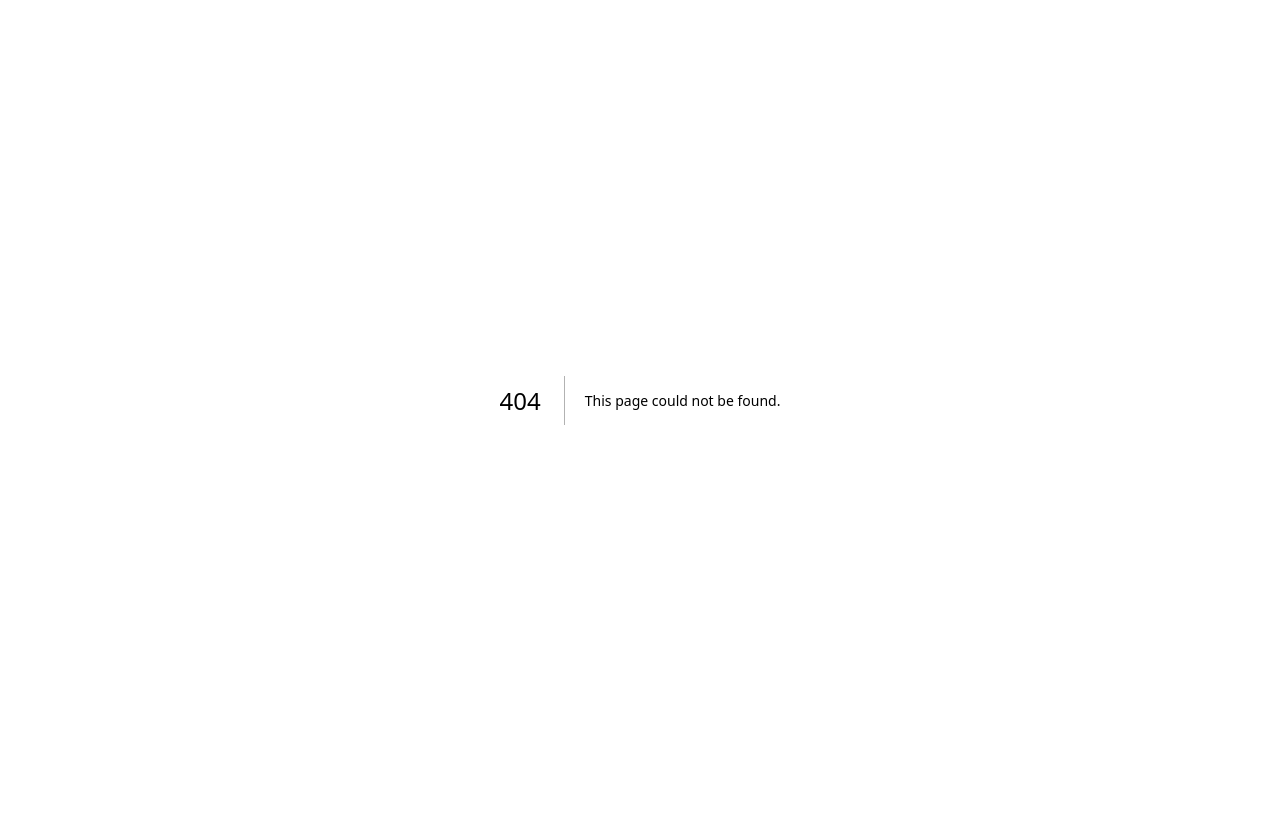
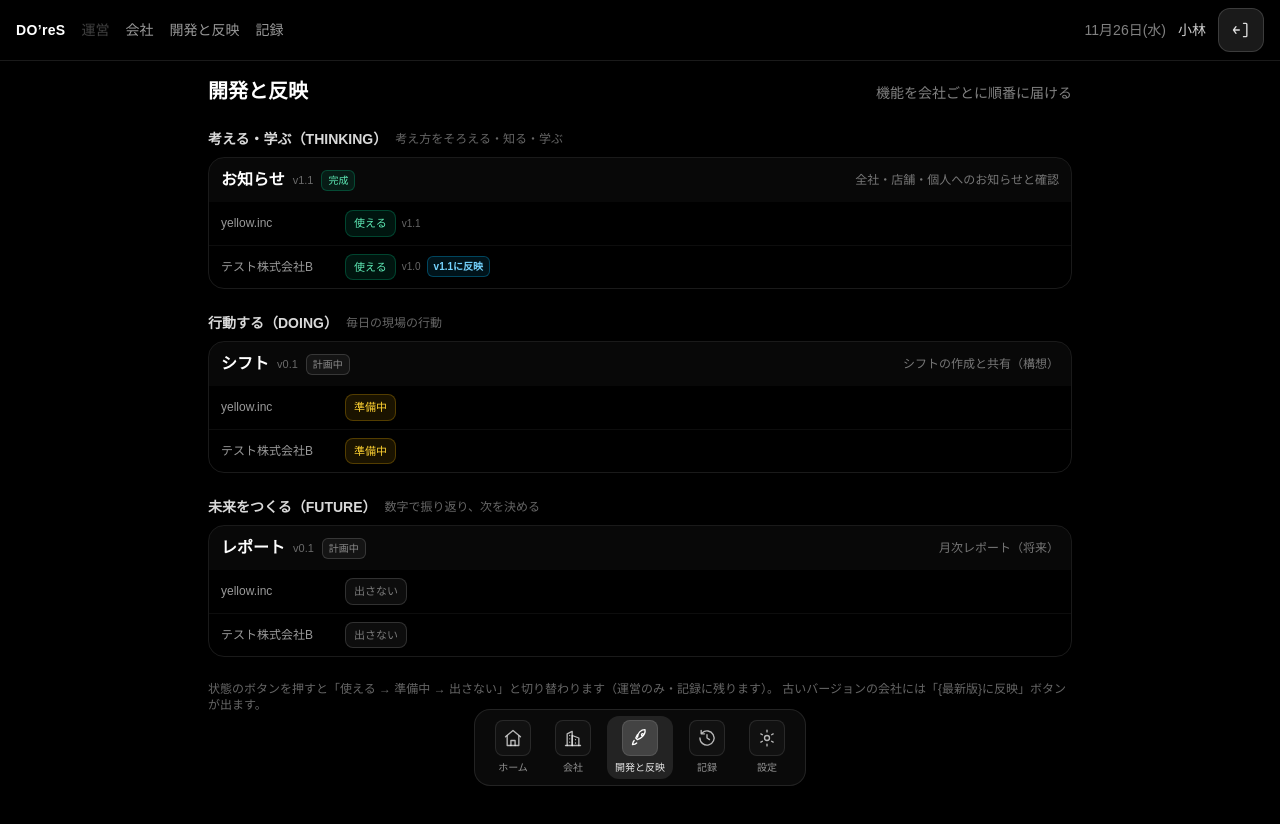
Before and after one commit to yellow-japan/dores, a Next.js app: page /preview/platform/deploy in a window 1280 px wide. Before the commit this address had no page. Shown: the top 824 px of the page. Before the commit the page ends 800 px from the top, so only its background shows below. Built offline with nearby package versions, Linux system fonts and the light colour scheme.

Commit message:
Create page.tsx

```diff
--- /dev/null
+++ b/app/preview/platform/deploy/page.tsx
@@ -0,0 +1,33 @@
+import PlatformShell from "@/components/platform/PlatformShell";
+import DeployView from "@/components/platform/DeployView";
+
+export default function Preview() {
+  const layers = [
+    { layer: "THINKING", label: "考える・学ぶ（THINKING）", description: "考え方をそろえる・知る・学ぶ", required: false },
+    { layer: "DOING", label: "行動する（DOING）", description: "毎日の現場の行動", required: false },
+    { layer: "FUTURE", label: "未来をつくる（FUTURE）", description: "数字で振り返り、次を決める", required: false },
+    { layer: "FOUNDATION", label: "土台（共通）", description: "どの会社にも必ず入る共通部分", required: true },
+  ];
+  const features = [
+    { key: "notices", name: "お知らせ", description: "全社・店舗・個人へのお知らせと確認", stage: "done", layer: "THINKING", current_version: "v1.1" },
+    { key: "shifts", name: "シフト", description: "シフトの作成と共有（構想）", stage: "planning", layer: "DOING", current_version: "v0.1" },
+    { key: "reports", name: "レポート", description: "月次レポート（将来）", stage: "planning", layer: "FUTURE", current_version: "v0.1" },
+  ];
+  const tenants = [
+    { id: "t1", slug: "yellow", display_name: "yellow.inc", status: "active", stores: 4, people: 8 },
+    { id: "t2", slug: "test-b", display_name: "テスト株式会社B", status: "preparing", stores: 2, people: 3 },
+  ];
+  const matrix = [
+    { tenant_id: "t1", feature_key: "notices", state: "available", enabled_version: "v1.1" },
+    { tenant_id: "t2", feature_key: "notices", state: "available", enabled_version: "v1.0" },
+    { tenant_id: "t1", feature_key: "shifts", state: "preparing", enabled_version: null },
+    { tenant_id: "t2", feature_key: "shifts", state: "preparing", enabled_version: null },
+    { tenant_id: "t1", feature_key: "reports", state: "hidden", enabled_version: null },
+    { tenant_id: "t2", feature_key: "reports", state: "hidden", enabled_version: null },
+  ];
+  return (
+    <PlatformShell userName="小林" dateStr="11月26日(水)" active="deploy">
+      <DeployView layers={layers} features={features} tenants={tenants} matrix={matrix} />
+    </PlatformShell>
+  );
+}
```
